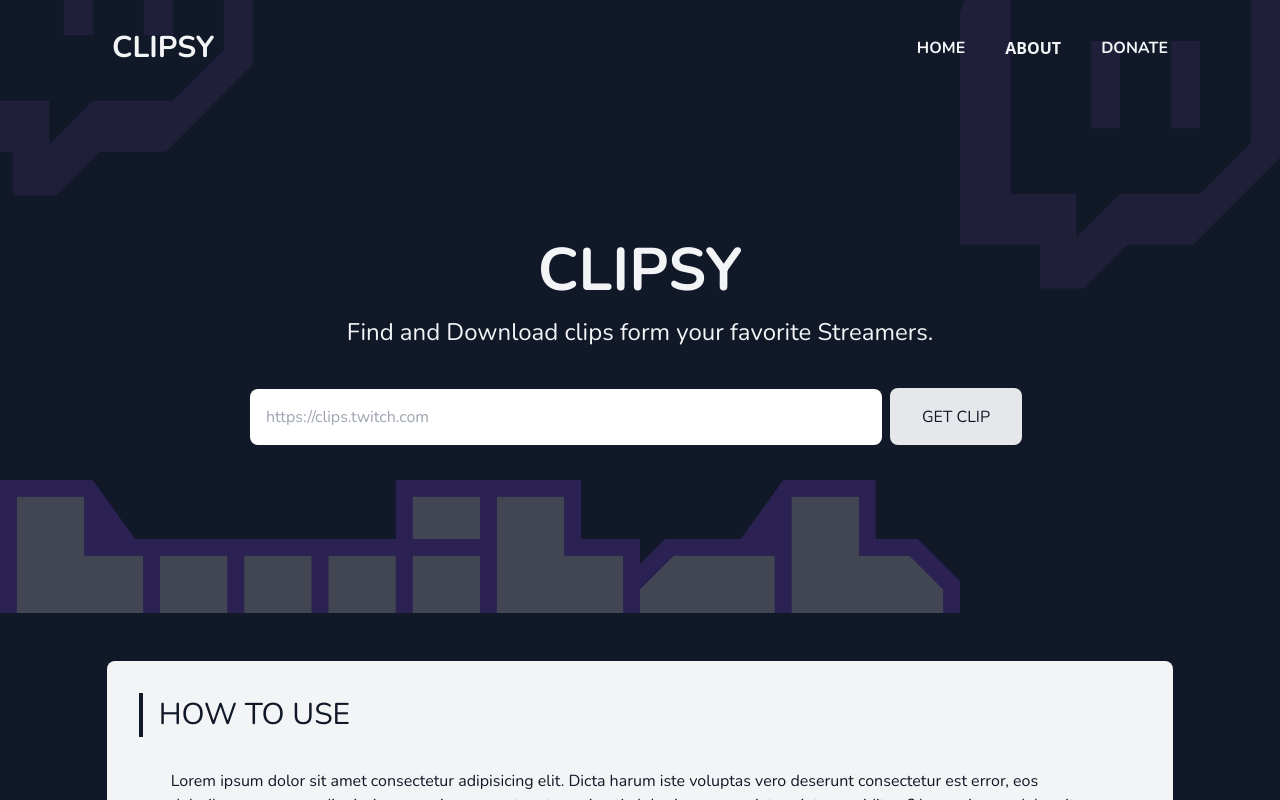
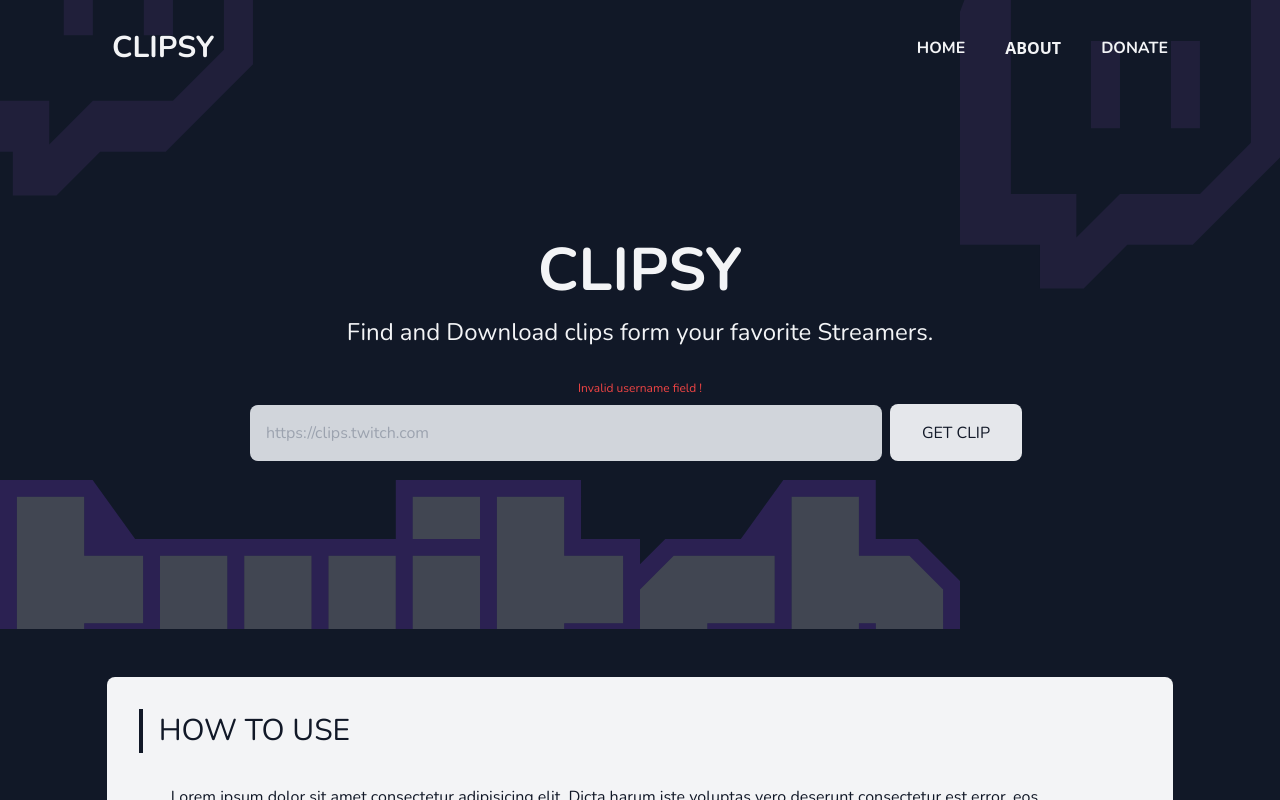
Before and after one commit to ananthunalloor/Clipsy, a Nuxt app: page / in a window 1280 px wide. Shown: the top 800 px of the page. Built offline with nearby package versions, Linux system fonts and the light colour scheme.

Commit message:
changing forms

```diff
--- a/components/clipsearch.vue
+++ b/components/clipsearch.vue
@@ -2,9 +2,11 @@
   <div class="h-full">
     <div class="absolute clip-card w-full top-1/4" v-if="card">
       <div class="absolute left-3/4 m-8">
-    <button v-on:click="card = !card"><i class="text-4xl text-gray-100 hover:text-red-500 fas fa-times"></i></button>
-  </div>
-    <Card/>
+        <button v-on:click="card = !card">
+          <i class="text-4xl text-gray-100 hover:text-red-500 fas fa-times"></i>
+        </button>
+      </div>
+      <Card />
     </div>
     <div class="w-full mt-32 mb-40">
       <div class="text-center p-4">
@@ -16,18 +18,14 @@
         >
       </div>
       <div class="pt-8 text-center px-2">
-        <input
-          class="p-4 lg:w-6/12 sm:w-11/12 md:w-9/12 rounded-lg bg-gray-300.. text-blue-400 just-nuni"
-          type="url"
-          name=""
-          placeholder="https://clips.twitch.com"
-        />
-        <button v-on:click="card = !card"
-          class="px-8 py-4 m-2 bg-gray-200 hover:bg-purple-600 rounded-lg"
-        >
-          <span class="text-gray-900 hover:text-gray-100 just-nuni"
-            >GET CLIP</span
-          >
+        <span class="flex items-center justify-center text-red-500 text-xs just-nuni">
+          Invalid username field !</span>
+        <input v-model="cliplink"
+          class="p-4 lg:w-6/12 sm:w-11/12 md:w-9/12 rounded-lg bg-gray-300 text-blue-400 just-nuni"
+          type="url" name="searchclip" pattern="https://.*" placeholder="https://clips.twitch.com"/>
+        <button v-on:click="getCliplink()"
+          class="px-8 py-4 m-2 bg-gray-200 hover:bg-purple-600 rounded-lg">
+          <span class="text-gray-900 hover:text-gray-100 just-nuni">GET CLIP</span>
         </button>
       </div>
     </div>
@@ -35,15 +33,23 @@
 </template>
 <script>
 export default {
-data(){
-  return{
-    card: false,
-  }
-}
+  data() {
+    return {
+      card: false,
+      cliplink: '',
+      errStyle: ' border-2 border-red-500',
+    }
+  },
+  methods: {
+    getCliplink() {
+      console.log(this.cliplink)
+      this.card = !this.card
+    },
+  },
 }
 </script>
 <style scoped>
-.clip-card{
-    background-color: rgba(7, 24, 39, .8);
+.clip-card {
+  background-color: rgba(7, 24, 39, 0.8);
 }
 </style>
```
